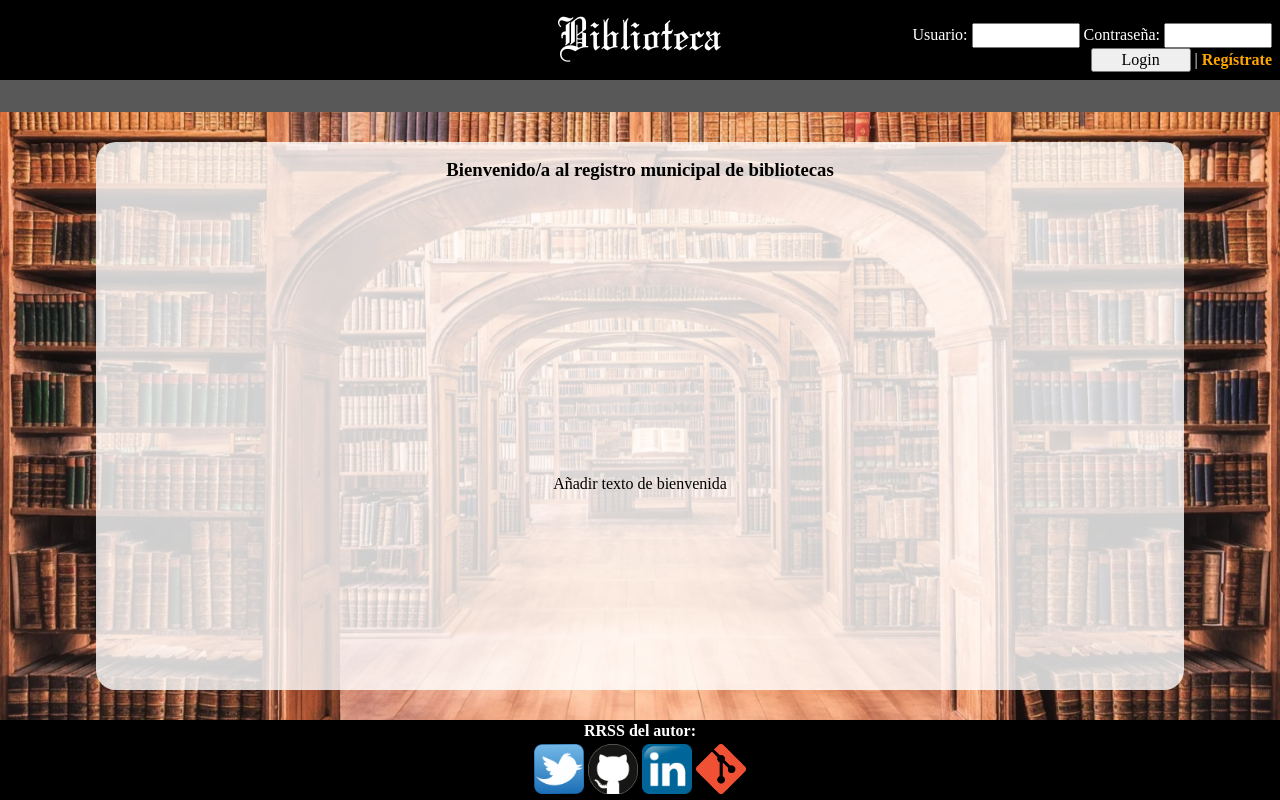
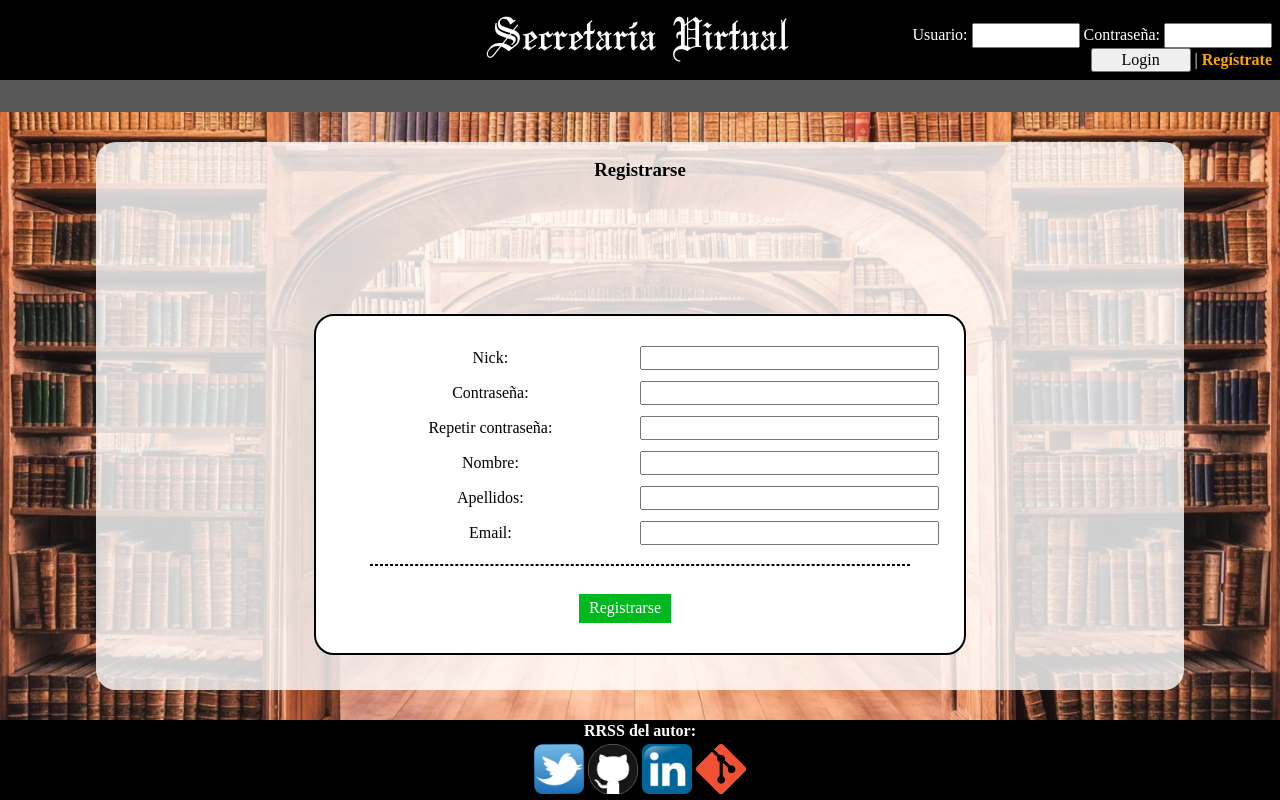
Before and after one commit to FcoJavierGlez/DWES_Cuarentena, a PHP site: page /index.php?register in a window 1280 px wide. Run offline with PHP 8.4, Linux system fonts and the light colour scheme.

Commit message:
Creado sistema de registro y de login (pendiente validar email)

```diff
--- a/cuarentena/secretaria/class/Usuario.php
+++ b/cuarentena/secretaria/class/Usuario.php
@@ -66,32 +66,32 @@
             return $this->rows;
         }
 
-        /* public function setUser ( $user_data = array() ) {
-            if ( sizeof( $this->getUsers( $user_data['user'] ) ) )      //Si existe ese nick invalidamos el registro
+        public function setUser ( $user_data = array() ) {
+            if ( sizeof( $this->getUserByNick( $user_data['nick'] ) ) )      //Si existe ese nick invalidamos el registro
                 throw new UserExistException();
-            elseif ( !$this->validaDni($user_data['dni']) )
-                throw new DniInvalidException();
-            elseif ( sizeof( $this->getUserByEmail( strtoupper( preg_replace('/(-|\s)/',"",$user_data['dni']) ) ) ) == 1 )
-                throw new DniExistException();
+            /* elseif ( sizeof( $this->getUserByEmail( strtoupper( $user_data['dni'] ) ) ) )
+                throw new DniExistException(); // VERIFICAR EMAIL */
+            elseif ( $user_data['pass'] !== $user_data['pass2'])
+                throw new PassCheckException();
             else {
-                $this->query = "INSERT INTO bi_users (user,pass,perfil,estado,nombre,apellidos,dni,telefono,email,img)
-                                VALUES (:user,:pass,:perfil,:estado,:nombre,:apellidos,:dni,:telefono,:email,:img)";
+                $this->query = "INSERT INTO sevi_usuarios (nick,pass,perfil,estado,nombre,apellidos,email)
+                                VALUES (:nick,:pass,:perfil,:estado,:nombre,:apellidos,:email)";
 
-                $this->parametros['user'] = $user_data['user'];
+                $this->parametros['nick'] = $user_data['nick'];
                 $this->parametros['pass'] = $user_data['pass'];
-                $this->parametros['perfil'] = $user_data['perfil'];
-                $this->parametros['estado'] = $user_data['estado'];
+                $this->parametros['perfil'] = "user";
+                $this->parametros['estado'] = "pendiente";
                 $this->parametros['nombre'] = $user_data['nombre'];
                 $this->parametros['apellidos'] = $user_data['apellidos'];
-                $this->parametros['dni'] = strtoupper( preg_replace('/(-|\s)/',"",$user_data['dni']) );
-                $this->parametros['telefono'] = $user_data['telefono'];
                 $this->parametros['email'] = $user_data['email'];
-                $this->parametros['img'] = $user_data['img'];
+                //$this->parametros['dni'] = strtoupper( preg_replace('/(-|\s)/',"",$user_data['dni']) );
+                //$this->parametros['telefono'] = $user_data['telefono'];
+                //$this->parametros['img'] = $user_data['img'];
 
                 $this->get_results_from_query();
                 $this->close_connection();
             }
-        } */
+        }
 
         /* public function editPass ( $user_data = array() ) {
             if ( $this->getUsers( $user_data['id_user'] )[0]['pass'] !== $user_data['old_pass'] )      //Si la contraseña vieja no coincide con la alamacenada
--- a/cuarentena/secretaria/class/error/PassCheckException.php
+++ b/cuarentena/secretaria/class/error/PassCheckException.php
@@ -1,6 +1,6 @@
 <?php
     /**
-     * Excepción que se lanza cuando se comprueban la nueva contraseña y su verificación
+     * Excepción que se lanza cuando se comprueban la contraseña y su verificación
      */
     class PassCheckException extends Exception {
 
--- a/cuarentena/secretaria/css/style.css
+++ b/cuarentena/secretaria/css/style.css
@@ -410,6 +410,8 @@ p.mensaje_error {
 }
 
 .registro {
+    display: grid;
+    align-items: center;
     background-color: white;
     padding: 25px;
     border: 2px solid black;
@@ -418,6 +420,10 @@ p.mensaje_error {
 
 .h90 {
     height: 90%;
+}
+
+.h70 {
+    height: 70%;
 }
 
 .w55 {
--- a/cuarentena/secretaria/include/footer.php
+++ b/cuarentena/secretaria/include/footer.php
@@ -3,5 +3,5 @@
     <a href="https://twitter.com/Fco_Javier_Glez" target="_blank"><img src="img/twitter.png" alt="Enlace a cuenta de Twitter del autor"></a>
     <a href="https://github.com/FcoJavierGlez" target="_blank"><img src="img/github.png" alt="Enlace a cuenta de GitHub del autor"></a>
     <a href="https://www.linkedin.com/in/francisco-javier-gonz%C3%A1lez-sabariego-51052a175/" target="_blank"><img src="img/linkedin.png" alt="Enlace a cuenta de Linkedin del autor"></a>
-    <a href="https://github.com/FcoJavierGlez/DWES_Cuarentena/tree/biblioteca/cuarentena/biblioteca" target="_blank"><img src="img/repository.png" alt="Enlace al repositorio del site"></a>
+    <a href="#" target="_blank"><img src="img/repository.png" alt="Enlace al repositorio del site"></a>
 </div>
--- a/cuarentena/secretaria/include/login.php
+++ b/cuarentena/secretaria/include/login.php
@@ -1,6 +1,6 @@
 <?php
     echo "<form action='index.php' method='post'>";
         echo "Usuario: <input type='text' name='user'>  Contraseña: <input type='password' name='pswd'>  ";
-        echo "<input type='submit' value='Login' name='login'> | <a href='register.php'>Regístrate</a>";
+        echo "<input type='submit' value='Login' name='login'> | <a href='index.php?register'>Regístrate</a>";
     echo "</form>";
 ?>
--- a/cuarentena/secretaria/include/users/new_user.php
+++ b/cuarentena/secretaria/include/users/new_user.php
@@ -5,37 +5,38 @@
 
 </div>
 <div class="add_editar">
-    <form action="register.php" method="post" class="registro">
-        <div class="col2">Foto: <input type='file' name='img'></div>
+    <form action="index.php?register" method="POST" class="registro w55 h70">
         <div class="col2">
-            Nick: <input type='text' name='user' value="<?php echo ( isset($_POST['add_user']) ? $_POST['user'] : "" ); ?>"
-                    class="<?php echo ( $uee  ? "input_error" : "" ); ?>" required>
+            Nick: <input type='text' name='nick' value="<?php echo ( isset($_POST['add_user']) ? $_POST['nick'] : "" ); ?>"
+                    class="<?php echo ( $addNickExist  ? "input_error" : "" ); ?>" required>
             <div></div><span class='bloqueado'><b>
-                <?php echo ( $uee ? "El nick no está disponible" : "" ); ?>
+                <?php echo ( $addNickExist ? "El nick no está disponible" : "" ); ?>
             </b></span>
         </div>
         <div class="col2">
-            Contraseña: <input type='password' name='pass' value="" class="<?php echo ( $cpe ? "input_error" : "" ) ?>" required>
+            Contraseña: <input type='password' name='pass' value="" class="<?php echo ( $checkPassError ? "input_error" : "" ) ?>" required>
         </div>
         <div class="col2">
             Repetir contraseña: <input type='password' name='pass2' value=""
-                    class="<?php echo ( $cpe ? "input_error" : "" ) ?>" required>
+                    class="<?php echo ( $checkPassError ? "input_error" : "" ) ?>" required>
             <div></div><span class='bloqueado'><b>
-                <?php echo ( $cpe ? "Las contraseñas no coinciden." : "" ); ?>
+                <?php echo ( $checkPassError ? "Las contraseñas no coinciden." : "" ); ?>
             </b></span>
         </div>
         <div class="col2">Nombre: <input type='text' name='nombre' value="<?php echo ( ( isset($_POST['add_user']) ) ? $_POST['nombre'] : "" ); ?>" required></div>
         <div class="col2">Apellidos: <input type='text' name='apellidos' value="<?php echo ( isset($_POST['add_user']) ? $_POST['apellidos'] : "" ); ?>" required></div>
         <div class="col2">
+            Email: <input type='email' name='email' value="<?php echo ( isset($_POST['add_user']) ? $_POST['email'] : "" ); ?>" required>
+        </div>
+        <!-- <div class="col2">
             DNI: <input type='text' name='dni' value="<?php echo ( isset($_POST['add_user']) ? $_POST['dni'] : "" ); ?>"
                     class="<?php echo ( $die || $dee ? "input_error" : "" ) ?>" required>
             <div></div><span class='bloqueado'><b>
                 <?php echo ( $die ? "DNI inválido." : "" ); ?>
                 <?php echo ( $dee ? "Ya posees una cuenta registrada a este DNI" : "" ); ?>
             </b></span>
-        </div>
-        <div class="col2">Telefono de contacto: <input type='text' name='telefono' value="<?php echo ( isset($_POST['add_user']) ? $_POST['telefono'] : "" ); ?>" required></div>
-        <div class="col2">Email: <input type='email' name='email' value="<?php echo ( isset($_POST['add_user']) ? $_POST['email'] : "" ); ?>" required></div>
+        </div> -->
+        <!-- <div class="col2">Telefono de contacto: <input type='text' name='telefono' value="<?php echo ( isset($_POST['add_user']) ? $_POST['telefono'] : "" ); ?>" required></div> -->
         <hr class="dashed"/>
         <div class="pie_ficha">
             <input type='submit' value='Registrarse' name='add_user' class="boton_sq aceptar">
--- a/cuarentena/secretaria/index.php
+++ b/cuarentena/secretaria/index.php
@@ -2,18 +2,24 @@
     include "config/config_dev.php";
     include "resource/funciones.php";
     include "class/DBAbstractModel.php";
-    include "class/Libro.php";
     include "class/Usuario.php";
-    include "class/Prestamo.php";
+    include "class/error/UserExistException.php";
+    include "class/error/PassCheckException.php";
 
     session_start();
 
+    $addNickExist = false;      //Al añadir usuario, el nick está registrado
+    $checkPassError = false;    //Al verificar pass y su validación
+    $die = false;
+    $dee = false;
+
+
+    $newUser = false;
+
     if ( !isset($_SESSION['user']) ) {
-        $_SESSION['libro'] = Libro::singleton();
         $_SESSION['usuario'] = Usuario::singleton();
-        $_SESSION['prestamo'] = Prestamo::singleton();
 
-        $_SESSION['id_libro'] = null;
+        //$_SESSION['id_libro'] = null;
 
         $_SESSION['user'] = array(
             'perfil' => "invitado"
@@ -21,13 +27,35 @@
     }
 
     if ( isset($_POST['login']) ) {
-        $usuario = $_SESSION['usuario']->get( limpiarDatos($_POST['user']) );
-        if ( sizeof($usuario)== 1 && $usuario[0]['pass'] == limpiarDatos($_POST['pswd']) )
+        $usuario = $_SESSION['usuario']->getUserByNick( limpiarDatos($_POST['user']) );
+        if ( sizeof($usuario) && $usuario[0]['pass'] == limpiarDatos($_POST['pswd']) )
             $_SESSION['user'] = $usuario[0];
+        /* echo "<pre>";
+            print_r( $_SESSION['user'] );
+        echo "</pre>"; */
     }
 
     if (isset($_POST['cerrar'])) {
         cerrarSesion();
+    }
+
+    if ( isset($_POST['add_user']) ) {
+        $user_data = array (
+            'nick' => limpiarDatos($_POST['nick']),
+            'pass' => limpiarDatos($_POST['pass']),
+            'pass2' => limpiarDatos($_POST['pass2']),
+            'nombre' => limpiarDatos($_POST['nombre']),
+            'apellidos' => limpiarDatos($_POST['apellidos']),
+            'email' => limpiarDatos($_POST['email']),
+        );
+
+        try {
+            $_SESSION['usuario']->setUser( $user_data );
+            $newUser = true;
+        }
+        catch (UserExistException $addNickExist) {}
+        catch (PassCheckException $checkPassError) {}
+
     }
 ?>
 <!DOCTYPE html>
@@ -45,7 +73,7 @@
 
         </div>
         <div class="title_header">
-            <h1><a href="index.php">Biblioteca</a></h1>
+            <h1><a href="index.php">Secretaría Virtual</a></h1>
         </div>
         <div class="login">
             <?php
@@ -59,7 +87,7 @@
     <div class="cuerpo">
         <nav>
             <?php
-                if ( $_SESSION['user']['perfil'] == "administrador" )
+                if ( $_SESSION['user']['perfil'] == "admin" )
                     include "include/nav.php";
                 elseif ( $_SESSION['user']['perfil'] == "lector" && $_SESSION['user']['estado'] == "activo" )
                     include "include/nav_user.php";
@@ -68,7 +96,13 @@
         <main>
             <div class="contenedor">
                 <?php
-                    include "include/main.php";
+                    if ( isset($_GET['register']) ) {
+                        if ( $newUser )
+                            include "include/users/new_user_ok.php";
+                        else
+                            include "include/users/new_user.php";
+                    } else
+                        include "include/main.php";
                 ?>
             </div>
         </main>
```
Also changed, not shown: cuarentena/secretaria/include/users/new_user_ok.php (added, +13 -0 lines).
